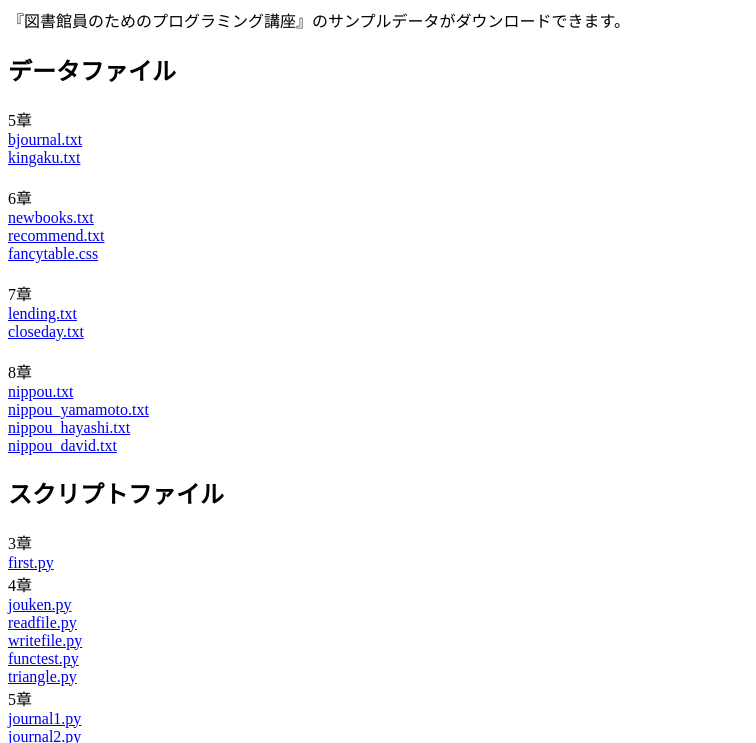
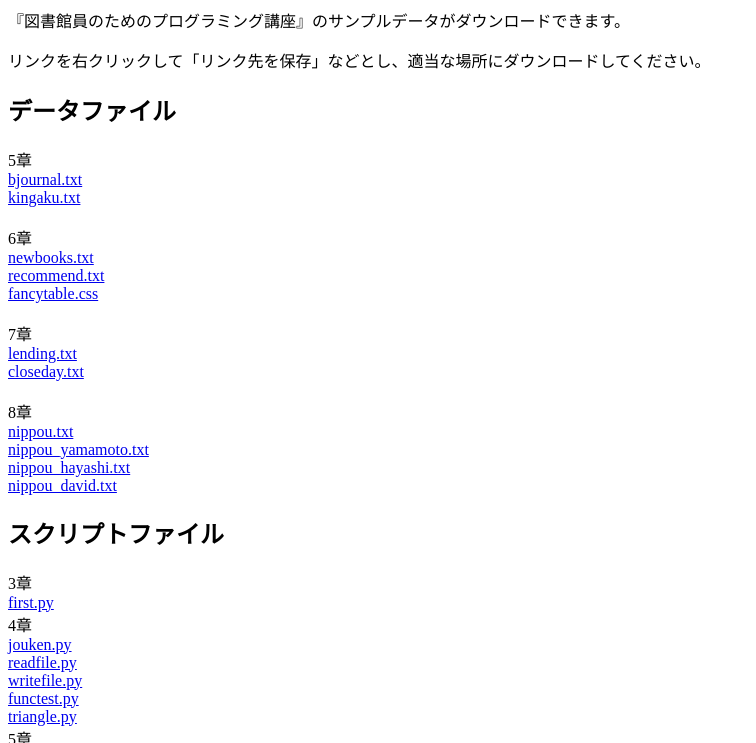
Before and after one commit to yamamototetsuya/yamamototetsuya.github.com, a plain HTML site: page p/index.html in a window 1280 px wide. Shown: the part 81-824 px from the top of the page, without its empty margins (0-756 px from the left). Drawn offline with Linux system fonts and the light colour scheme.

Commit message:
index.html

```diff
--- a/p/index.html
+++ b/p/index.html
@@ -8,6 +8,8 @@
 <h1>ダウンロードページ</h1>
 
 <p>『図書館員のためのプログラミング講座』のサンプルデータがダウンロードできます。</p>
+
+<p>リンクを右クリックして「リンク先を保存」などとし、適当な場所にダウンロードしてください。</p>
 
 <h2>データファイル</h2>
 
```
